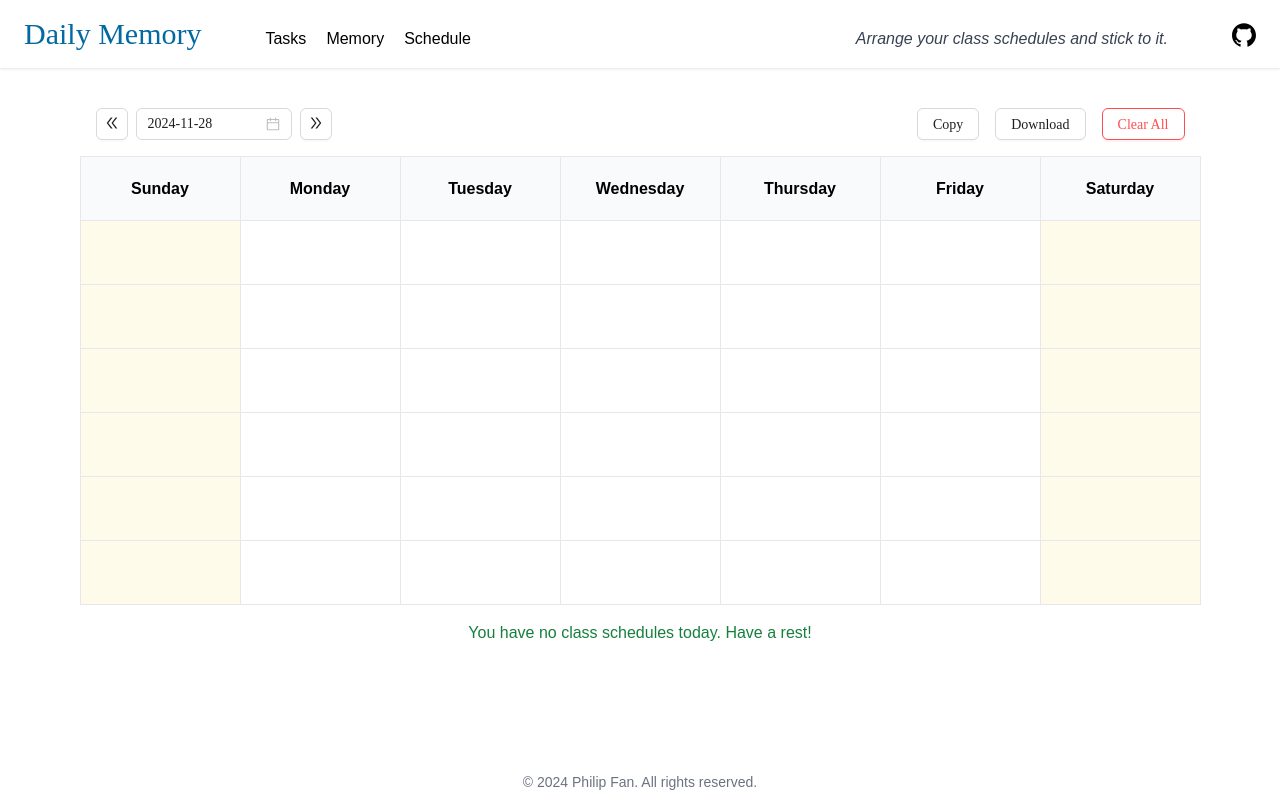
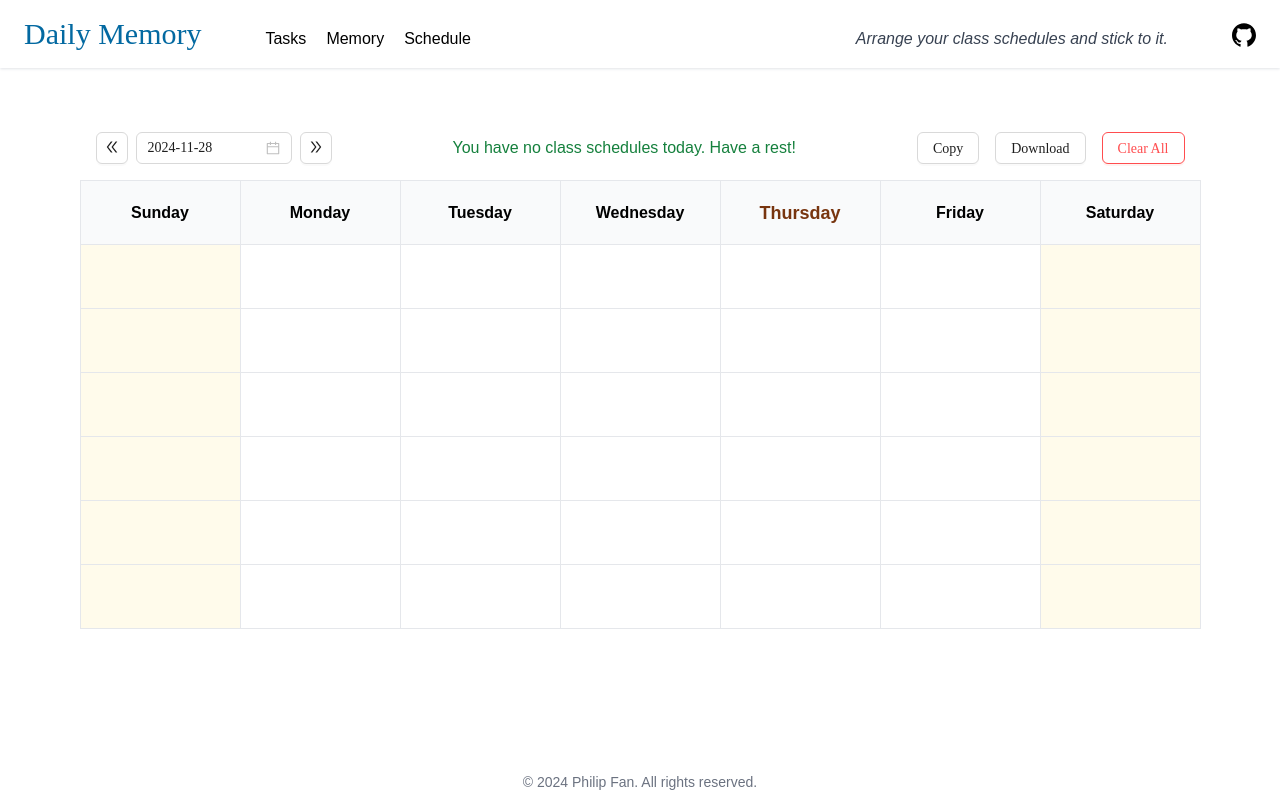
Before and after one commit to fanyf22/daily-memory, a React (Vite) app: page /schedule in a window 1280 px wide. Built offline with nearby package versions, Linux system fonts and the light colour scheme.

Commit message:
Move the position of tips

```diff
--- a/src/app/schedule/page.tsx
+++ b/src/app/schedule/page.tsx
@@ -38,11 +38,17 @@ const SchedulePage: FC = () => {
   };
 
   return (
-    <div className="flex flex-col items-center p-10">
+    <div className="flex flex-col items-center p-16">
       {contextHolder}
       <div className="flex flex-col w-fit items-center gap-4">
-        <Flex className="w-full pl-4 pr-4" gap="large" justify="space-between">
+        <Flex className="w-full pl-4 pr-4" gap="large" align="center">
           <DateInput date={date} onChange={setDate} />
+          <div className="flex-1 text-center">
+            <p className={count ? "text-yellow-700" : "text-green-700"}>
+              You have {count ? count : "no"} class schedules today.{" "}
+              {count ? "Cheer up!" : "Have a rest!"}
+            </p>
+          </div>
           <Space direction="horizontal" size="middle">
             <Button onClick={handleCopy}>Copy</Button>
             <Button onClick={handleDownload}>Download</Button>
@@ -55,12 +61,12 @@ const SchedulePage: FC = () => {
           </Space>
         </Flex>
         <div ref={scheduleRef}>
-          <ScheduleTable schedules={schedules} onChange={updateSchedules} />
+          <ScheduleTable
+            schedules={schedules}
+            dayInWeek={dayInWeek(date)}
+            onChange={updateSchedules}
+          />
         </div>
-        <p className={count ? "text-red-700" : "text-green-700"}>
-          You have {count ? count : "no"} class schedules today.{" "}
-          {count ? "Cheer up!" : "Have a rest!"}
-        </p>
       </div>
     </div>
   );
--- a/src/components/schedule-table.tsx
+++ b/src/components/schedule-table.tsx
@@ -150,11 +150,11 @@ const ScheduleTableItem: FC<ScheduleTableItemProps> = ({
 
 export interface ScheduleTableProps {
   schedules: Schedules;
-  autoComplete?: string[];
+  dayInWeek: number;
   onChange?: (schedules: Schedules) => void;
 }
 
-const ScheduleTable: FC<ScheduleTableProps> = ({ schedules, onChange = () => {} }) => {
+const ScheduleTable: FC<ScheduleTableProps> = ({ schedules, dayInWeek, onChange = () => {} }) => {
   const tabledSchedules: (Schedule | undefined)[][] = new Array(6)
     .fill(undefined)
     .map(() => new Array(7).fill(undefined));
@@ -169,7 +169,7 @@ const ScheduleTable: FC<ScheduleTableProps> = ({ schedules, onChange = () => {}
         <tr>
           {dayNames.map((dayName, index) => (
             <td className={`${tableCells} font-semibold bg-gray-50`} key={index}>
-              {dayName}
+              <p className={dayInWeek == index ? "text-amber-900 text-lg" : ""}>{dayName}</p>
             </td>
           ))}
         </tr>
```
